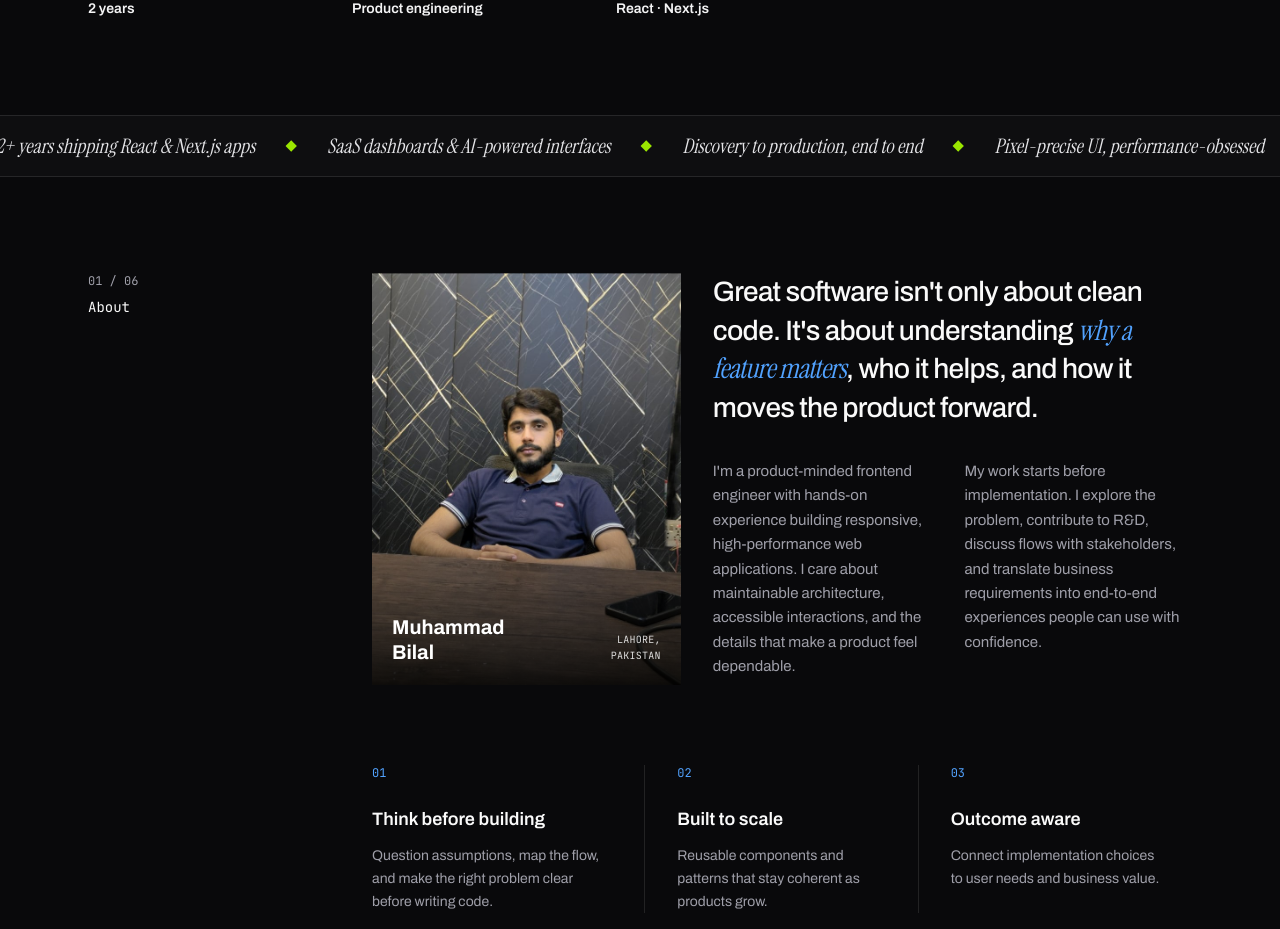
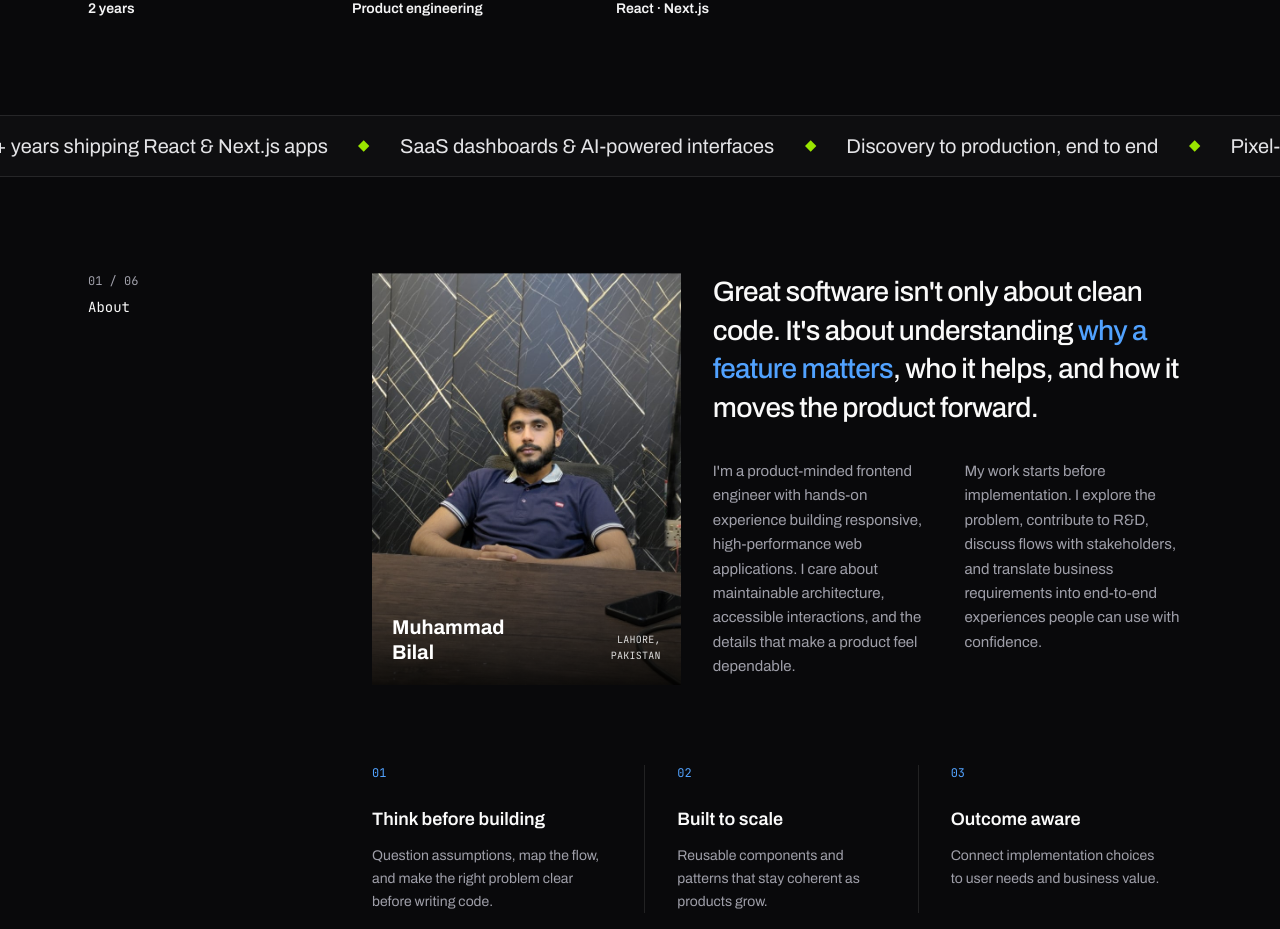
Before and after one commit to Bilal-Khan152/portfolio, a Next.js app: page / in a window 1280 px wide. Shown: the part 839-1768 px from the top of the page. Built offline with nearby package versions, Linux system fonts and the light colour scheme.

Commit message:
Remove serif italic font from About headline accent and hero marquee

```diff
--- a/components/About.jsx
+++ b/components/About.jsx
@@ -58,7 +58,7 @@ export default function About() {
                 <div className="md:col-span-3">
                   <p className="font-sans font-medium text-2xl md:text-[1.75rem] leading-snug tracking-tight text-zinc-950 dark:text-zinc-50">
                     Great software isn&apos;t only about clean code. It&apos;s about understanding{' '}
-                    <span className="font-serif italic text-blue-600 dark:text-blue-400">
+                    <span className="text-blue-600 dark:text-blue-400">
                       why a feature matters
                     </span>
                     , who it helps, and how it moves the product forward.
--- a/components/Hero.jsx
+++ b/components/Hero.jsx
@@ -99,7 +99,7 @@ export default function Hero() {
           <div className="animate-marquee flex w-max shrink-0 items-center">
             {[...tickerItems, ...tickerItems].map((phrase, i) => (
               <span key={i} className="flex shrink-0 items-center">
-                <span className="px-8 font-serif text-xl text-zinc-800 italic dark:text-zinc-200">
+                <span className="px-8 text-xl text-zinc-800 dark:text-zinc-200">
                   {phrase}
                 </span>
                 <span className="h-2 w-2 rotate-45 bg-lime-400" />
```
